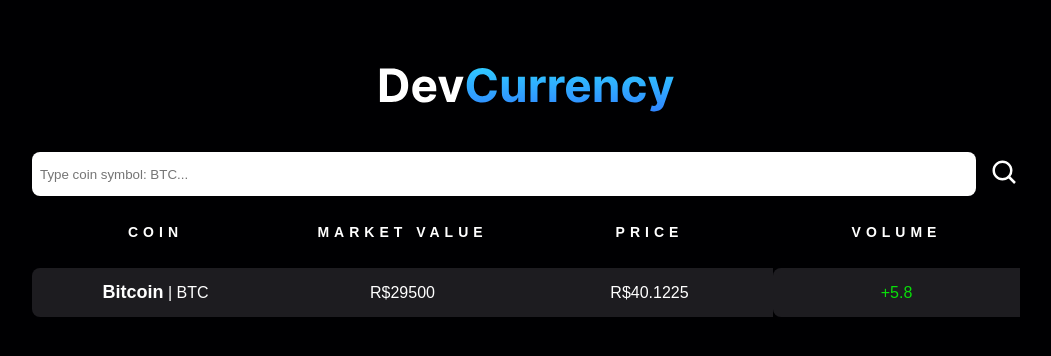
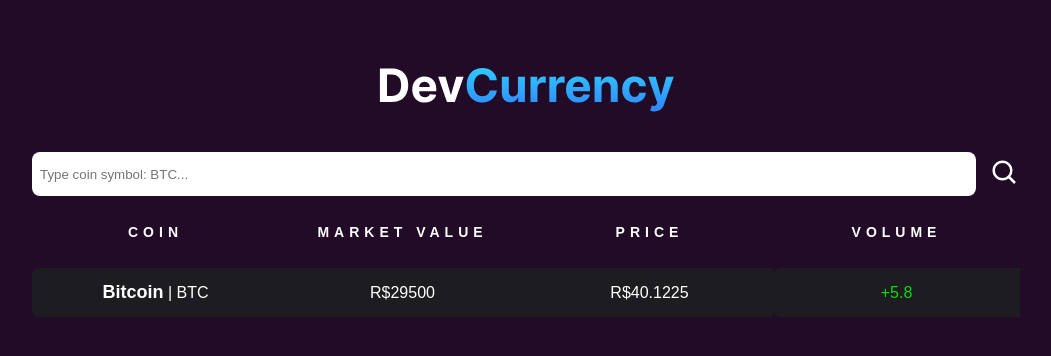
Before and after one commit to emiliodaf/react-currency-app, a React (Vite) app: page / in a window 1280 px wide. Shown: the top 356 px of the page, without its empty margins (114-1165 px from the left). Built offline with nearby package versions, Linux system fonts and the light colour scheme; no server answers.

Commit message:
modified:   src/index.css

```diff
--- a/src/index.css
+++ b/src/index.css
@@ -5,7 +5,7 @@
 }
 
 body {
-  background-color: #000002;
+  background-color: #210b26;
   color: #fff;
   width: 100%;
   max-width: 1080px;
```
